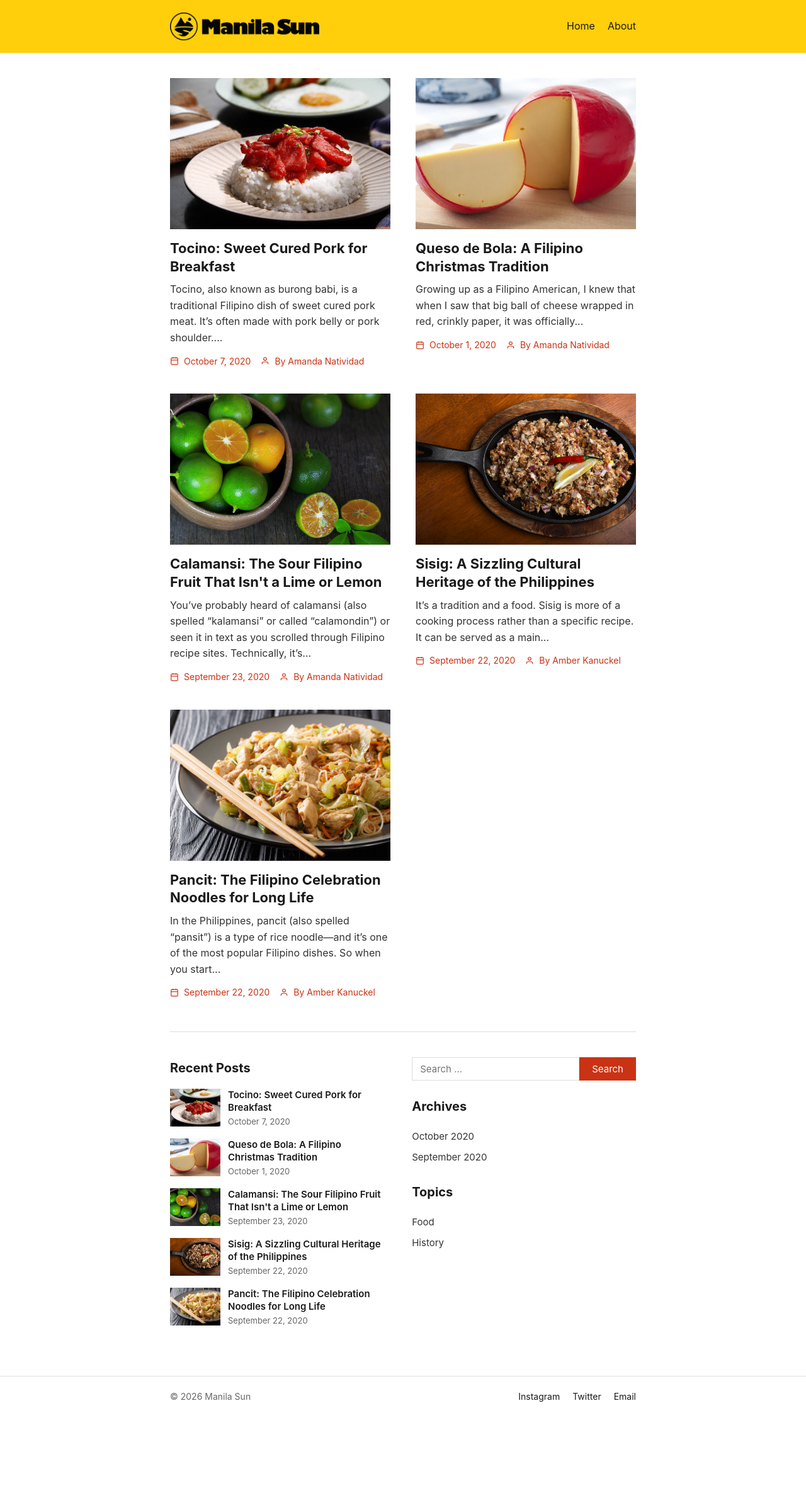
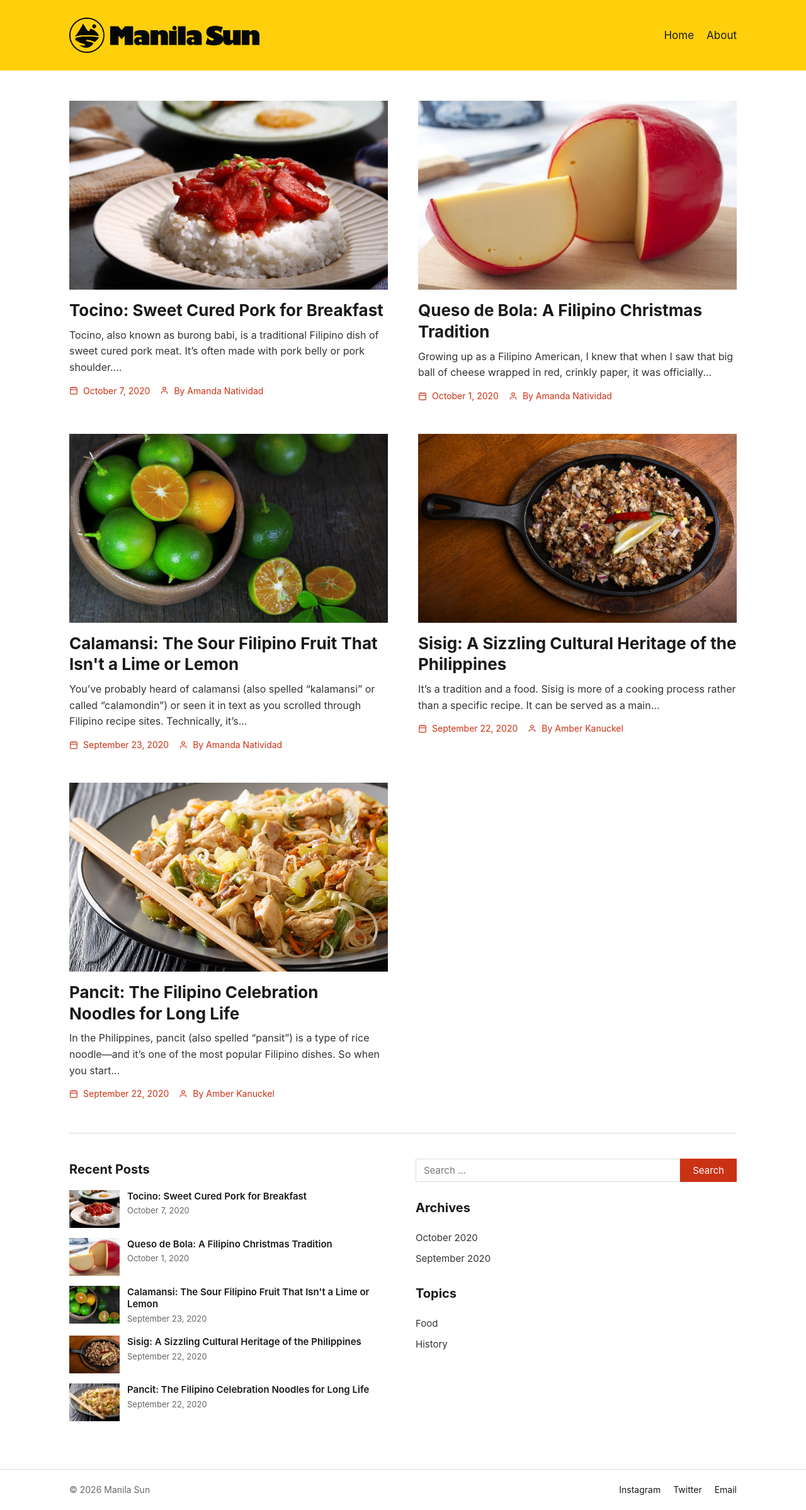
Before and after one commit to manilasun/manilasun.github.io, a Jekyll site: the page built from index.html, in a window 1280 px wide. Shown: the whole page at 63% size. Built offline with Jekyll 4.4.1, drawn with Linux system fonts in a browser that asks for light colours; before the commit the page ends 2249 px from its top, so only the background shows below that.

Commit message:
Match WordPress sizing: wider layout, bigger logo and titles
Co-Authored-By: Claude Opus 4.6 (1M context) <noreply@anthropic.com>

```diff
--- a/assets/css/style.css
+++ b/assets/css/style.css
@@ -16,7 +16,7 @@
   --color-border: #ddd;
   --font-heading: -apple-system, BlinkMacSystemFont, 'Helvetica Neue', Helvetica, sans-serif;
   --font-body: -apple-system, BlinkMacSystemFont, 'Helvetica Neue', Helvetica, sans-serif;
-  --max-width: 780px;
+  --max-width: 1100px;
 }
 
 body {
@@ -49,7 +49,7 @@ img {
 /* Header */
 .site-header {
   background: var(--color-yellow);
-  padding: 20px 0;
+  padding: 28px 0;
 }
 
 .header-inner {
@@ -70,7 +70,7 @@ img {
 }
 
 .logo-img {
-  height: 44px;
+  height: 56px;
   width: auto;
 }
 
@@ -82,7 +82,7 @@ img {
 
 .site-nav a {
   color: var(--color-dark);
-  font-size: 16px;
+  font-size: 17px;
   font-weight: 400;
 }
 .site-nav a:hover {
@@ -94,8 +94,8 @@ img {
 .posts-grid {
   display: grid;
   grid-template-columns: 1fr 1fr;
-  gap: 40px;
-  padding: 40px 0 0;
+  gap: 48px;
+  padding: 48px 0 0;
 }
 
 .post-card {
@@ -104,7 +104,7 @@ img {
 
 .post-card-image img {
   width: 100%;
-  height: 240px;
+  height: 300px;
   object-fit: cover;
   display: block;
 }
@@ -115,7 +115,7 @@ img {
 
 .post-card-body h2 {
   font-family: var(--font-heading);
-  font-size: 22px;
+  font-size: 26px;
   margin-bottom: 10px;
   line-height: 1.3;
   font-weight: 700;
```
